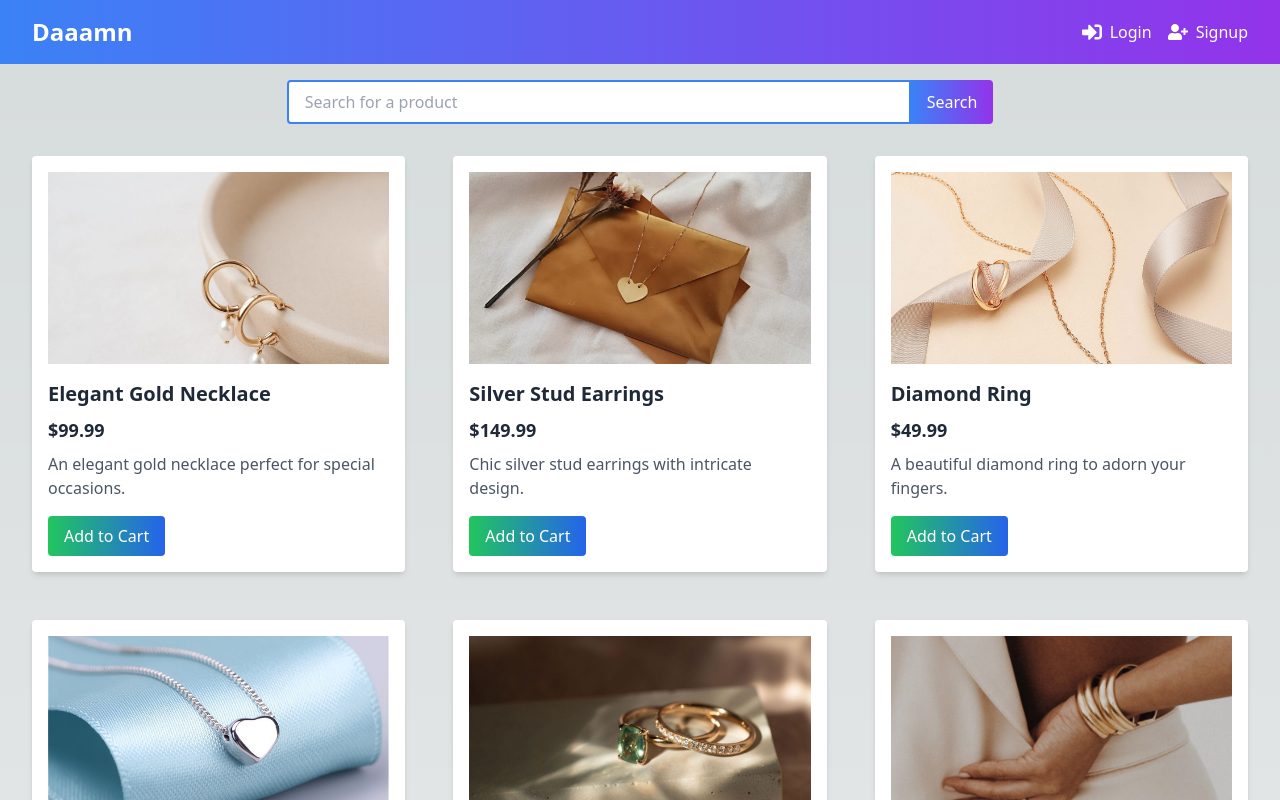
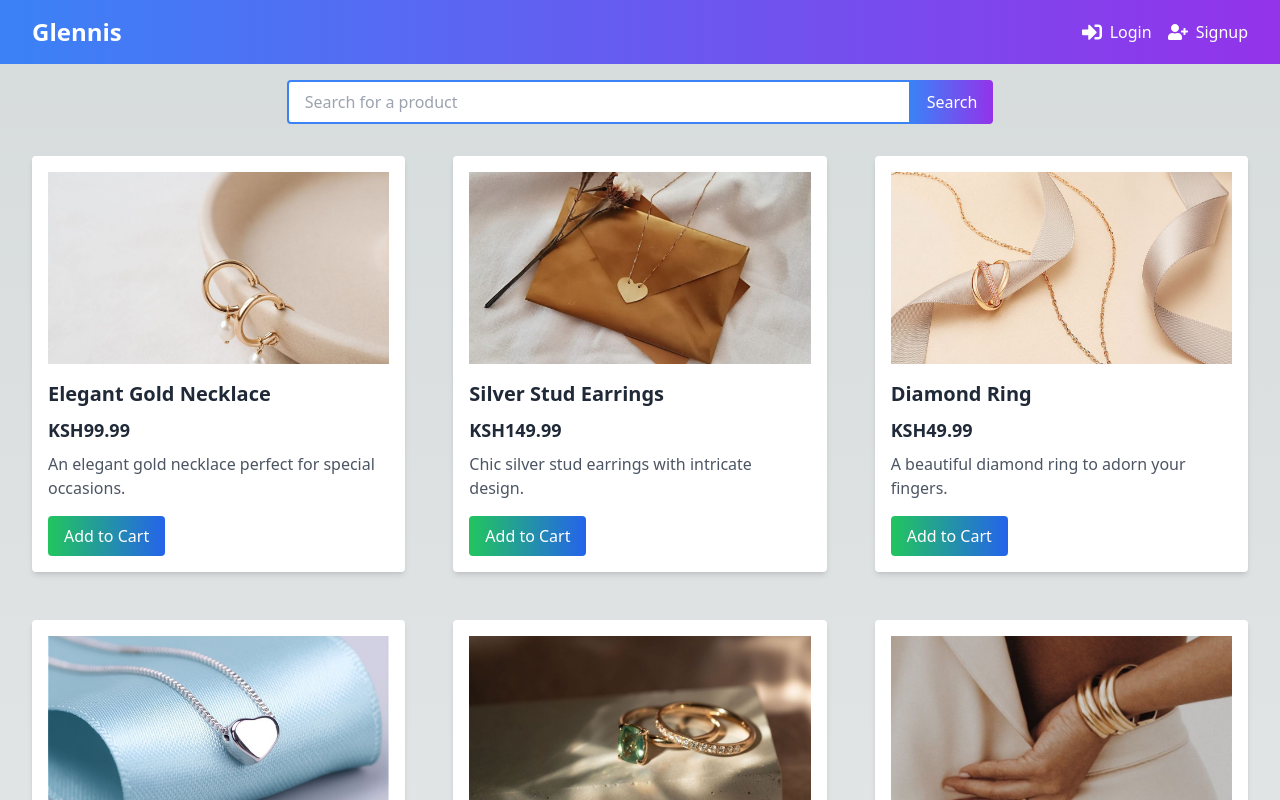
Before and after one commit to GlennisT/GlennisT, a Next.js app: page / in a window 1280 px wide. Shown: the top 800 px of the page. Built offline with nearby package versions, Linux system fonts and the light colour scheme.

Commit message:
change footer

```diff
--- /dev/null
+++ b/components/Footer.js
@@ -0,0 +1,42 @@
+
+
+import React, { useState } from 'react';
+import { FaUserCircle, FaSignInAlt, FaUserPlus, FaFacebook, FaInstagramSquare, FaTwitter } from 'react-icons/fa';
+import AuthComponent from './FirebaseAuth';
+const Footer = () => {
+  const [showAuth, setShowAuth] = useState(false);
+
+  return (
+    <div className="relative"> {/* Relative positioning to ensure our modal is positioned relative to Navbar */}
+      <nav className="bg-gradient-to-r from-blue-500 to-purple-600 p-4 text-white">
+        <div className="container mx-auto px-4">
+          <div className="flex justify-between items-center">
+            <h1 className="text-2xl font-bold">Glennis</h1>
+            <div className="flex items-center space-x-4">
+              {/* <button className="flex items-center space-x-2" onClick={() => setShowAuth(true)}> */}
+                {/* <FaSignInAlt className="text-xl" /> */}
+
+                <FaInstagramSquare />
+                <span>Instagram</span>
+                <FaFacebook />
+                <span>Facebook</span>
+                <FaTwitter />
+                <span>Twitter</span>
+
+                {/* <span>Login</span> */}
+              {/* </button> */}
+              {/* <button className="flex items-center space-x-2" onClick={() => setShowAuth(true)}>
+                <FaUserPlus className="text-xl" />
+                <span>Signup</span>
+              </button> */}
+            </div>
+          </div>
+        </div>
+      </nav>
+
+      {/* {showAuth && <AuthComponent onClose={() => setShowAuth(false)} />} */}
+    </div>
+  );
+};
+
+export default Footer;
--- a/components/Navbar.js
+++ b/components/Navbar.js
@@ -1,86 +1,4 @@
 
-
-// import React from 'react';
-// import { FaUserCircle, FaSignInAlt, FaUserPlus } from 'react-icons/fa';
-
-// const Navbar = () => {
-//   return (
-//     <nav className="bg-gradient-to-r from-blue-500 to-purple-600 p-4 text-white">
-//       <div className="container mx-auto px-4">
-//         <div className="flex justify-between items-center">
-//           <h1 className="text-2xl font-bold">Daaamn</h1>
-//           <div className="flex items-center space-x-4">
-//             <button className="flex items-center space-x-2">
-//               <FaSignInAlt className="text-xl" />
-//               <span>Login</span>
-//             </button>
-//             <button className="flex items-center space-x-2">
-//               <FaUserPlus className="text-xl" />
-//               <span>Signup</span>
-//             </button>
-//             {/* Uncomment the below lines if you want to show user profile icon when logged in */}
-//             {/* <button className="flex items-center space-x-2">
-//               <FaUserCircle className="text-xl" />
-//               <span>Profile</span>
-//             </button> */}
-//           </div>
-//         </div>
-//       </div>
-//     </nav>
-//   );
-// };
-
-// export default Navbar;
-
-// import React, { useState } from 'react';
-// import { FaUserCircle, FaSignInAlt, FaUserPlus } from 'react-icons/fa';
-// import AuthComponent from './FirebaseAuth';
-// const Navbar = () => {
-//   const [showAuth, setShowAuth] = useState(false);
-
-//   // if (showAuth) {
-//   //   return (
-//   //     <div className="container mx-auto p-4">
-//   //       <AuthComponent />
-//   //       <button className="mt-4 bg-red-500 text-white rounded p-2" onClick={() => setShowAuth(false)}>Close</button>
-//   //     </div>
-//   //   );
-//   // }
-//   if (showAuth) {
-//     return (
-//       <div className="container mx-auto p-4">
-//         <AuthComponent onClose={() => setShowAuth(false)} />
-//       </div>
-//     );
-// }
-
-//   return (
-//     <nav className="bg-gradient-to-r from-blue-500 to-purple-600 p-4 text-white">
-//       <div className="container mx-auto px-4">
-//         <div className="flex justify-between items-center">
-//           <h1 className="text-2xl font-bold">Daaamn</h1>
-//           <div className="flex items-center space-x-4">
-//             <button className="flex items-center space-x-2" onClick={() => setShowAuth(true)}>
-//               <FaSignInAlt className="text-xl" />
-//               <span>Login</span>
-//             </button>
-//             <button className="flex items-center space-x-2" onClick={() => setShowAuth(true)}>
-//               <FaUserPlus className="text-xl" />
-//               <span>Signup</span>
-//             </button>
-//             {/* Uncomment the below lines if you want to show user profile icon when logged in */}
-//             {/* <button className="flex items-center space-x-2">
-//               <FaUserCircle className="text-xl" />
-//               <span>Profile</span>
-//             </button> */}
-//           </div>
-//         </div>
-//       </div>
-//     </nav>
-//   );
-// };
-
-// export default Navbar;
 
 import React, { useState } from 'react';
 import { FaUserCircle, FaSignInAlt, FaUserPlus } from 'react-icons/fa';
@@ -93,7 +11,7 @@ const Navbar = () => {
       <nav className="bg-gradient-to-r from-blue-500 to-purple-600 p-4 text-white">
         <div className="container mx-auto px-4">
           <div className="flex justify-between items-center">
-            <h1 className="text-2xl font-bold">Daaamn</h1>
+            <h1 className="text-2xl font-bold">Glennis</h1>
             <div className="flex items-center space-x-4">
               <button className="flex items-center space-x-2" onClick={() => setShowAuth(true)}>
                 <FaSignInAlt className="text-xl" />
--- a/components/ProductTile.js
+++ b/components/ProductTile.js
@@ -50,7 +50,7 @@ const JewelryTile = ({ jewelry }) => {
         <img src={JewelryImageUrl} alt={JewelryName} className="w-full h-48 object-cover mb-4" />
         <div>
           <h3 className="text-xl font-semibold text-gray-800 mb-2">{JewelryName}</h3>
-          <p className="text-lg font-bold text-gray-800 mb-2">${Price}</p>
+          <p className="text-lg font-bold text-gray-800 mb-2">KSH{Price}</p>
           <p className="text-gray-600 mb-4">{Description}</p>
           <button
             onClick={handleAddToCart}
--- a/pages/index.js
+++ b/pages/index.js
@@ -4,7 +4,7 @@ import SearchBar from '../components/SearchBar';
 import ProductTile from '../components/ProductTile';
 import Navbar from '../components/Navbar';
 import JewelryTile from '../components/ProductTile';
-
+import Footer from '@/components/Footer';
 
 const Home = () => {
 
@@ -185,6 +185,7 @@ const searchProducts = async (query) => {
 
       </div>
     </div>
+    <Footer />
     </>
   );
         }
```
